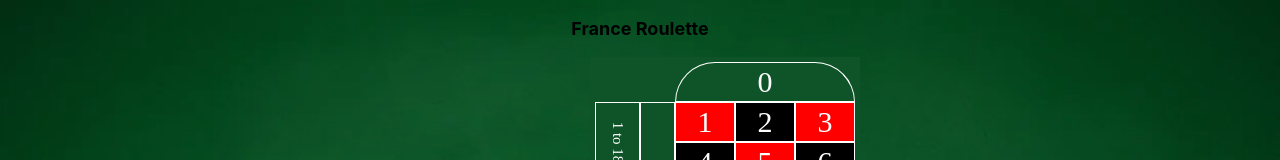
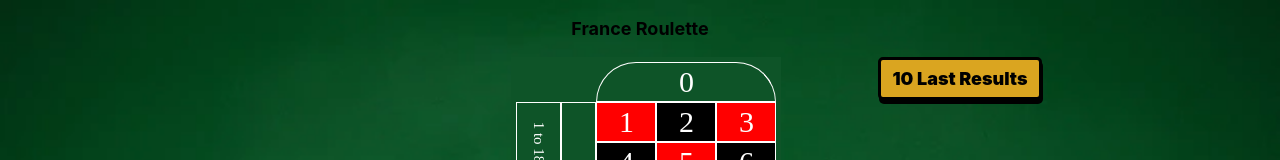
Before and after one commit to JoshuaDevCo/ok-casino, a React (Create React App) app: page /roulette in a window 1280 px wide. Shown: the top 160 px of the page. Built offline with nearby package versions, Linux system fonts and the light colour scheme.

Commit message:
add 10 last results talble

```diff
--- /dev/null
+++ b/src/Components/Roulette/History/index.js
@@ -0,0 +1,32 @@
+import React from 'react';
+import { useSelector } from 'react-redux'
+import { GeneralDiv, Table, TBody, TR, TD, TH } from "./style";
+import { TITLE } from "./utils"
+import { getColor } from "./../../Roulette/Spinner/rouletteOptions"
+
+const History = () => {
+    const lastResults = useSelector((state) => state.historyRouletteResults.value)
+    return (
+        <GeneralDiv>
+            <Table>
+                <TBody>
+                    <TR>
+                        <TH>{TITLE}</TH>
+                    </TR>
+                    {
+                        lastResults.map((lastResult, index) => {
+                            const color = getColor(lastResult)
+                            return (
+                                <TR key={index}>
+                                    <TD numberColor={color}>{lastResult}</TD>
+                                </TR>
+                            )
+                        })
+                    }
+                </TBody>
+            </Table>
+        </GeneralDiv>
+    );
+};
+
+export default History;
--- /dev/null
+++ b/src/Components/Roulette/History/style.js
@@ -0,0 +1,42 @@
+import styled from "styled-components"
+
+export const GeneralDiv = styled.div`
+    display: flex;
+    flex-direction: column;
+    justify-content: flex-start;
+    align-items: center;
+`;
+
+
+export const Table = styled.table`
+    border: 3px solid black;
+    border-radius: 5px;
+    box-shadow: black 1px 4px;
+    padding: 5px;
+    width: 105%;
+    background: goldenrod;
+`;
+
+export const TBody = styled.tbody`
+
+`;
+
+export const TR = styled.tr`
+    border: 3px solid black;
+`;
+
+export const TH = styled.th`
+    font-weight: 900;
+    font-size: large;
+`;
+
+export const TD = styled.td`
+    border: "3px solid black";
+    text-align: center;
+    font-size: medium;
+    font-weight: 700;
+    border-radius: 3px;
+    color: white;
+    background: ${props => props.numberColor};
+    padding: 3px;
+`;
--- /dev/null
+++ b/src/Components/Roulette/History/utils.js
@@ -0,0 +1 @@
+export const TITLE = "10 Last Results"
--- a/src/Components/Roulette/Spinner/index.js
+++ b/src/Components/Roulette/Spinner/index.js
@@ -7,6 +7,7 @@ import { useSelector, useDispatch } from 'react-redux'
 import { GeneralDiv, SpinButton } from "./style"
 import { splitPrizes, resetMoneyOnTable } from "./../Calculator"
 import { increaseMyMoney } from "./../../../Redux/Reducers/myMoneyReducer"
+import { addNewResult } from "./../../../Redux/Reducers/historyRouletteResultsReducer"
 import { resetMoneyImgFromTable } from "../Utils/functions"
 import { NONE_PRIZE, NO_MORE_BETS, SUM_PRIZE } from "../Utils/messages"
 import { notifyWarn, notifyInfo } from "../../../Utils/toasts"
@@ -26,6 +27,7 @@ const Spinner = () => {
 
     const handleFinishSpinnig = () => {
         addBallToWinner(realPrizeNumber)
+        dispatch(addNewResult(realPrizeNumber))
         const prize = splitPrizes(realPrizeNumber)
         if(prize > 0)
             notifyInfo(SUM_PRIZE(prize))
--- a/src/Components/Roulette/Spinner/rouletteOptions.js
+++ b/src/Components/Roulette/Spinner/rouletteOptions.js
@@ -1,5 +1,5 @@
 const defaultValues = [
-    { option: `0`, style: { backgroundColor: 'green' } },
+    { option: '0', style: { backgroundColor: 'green' } },
     { option: '32', style: { backgroundColor: 'red' } },
     { option: '15', style: { backgroundColor: 'black' } },
     { option: '19', style: { backgroundColor: 'red' } },
@@ -47,4 +47,8 @@ export const addBallToWinner = (place) => {
     })
 }
 export const resetValues = () => { roulette = defaultValues }
-export const getPrizeNumber = (place) => place && roulette[parseInt(place)].option
+export const getPrizeNumber = (place) => {
+    if(place) return roulette[parseInt(place)].option
+    if(place === 0) return roulette[0].option
+}
+export const getColor = (number) => defaultValues.find(value => value.option === number)?.style.backgroundColor
--- a/src/Components/Roulette/index.js
+++ b/src/Components/Roulette/index.js
@@ -2,6 +2,7 @@ import React from 'react';
 import Board from "./Board";
 import Spinner from "./Spinner";
 import MyMoney from "./MyMoney";
+import History from "./History";
 import { GeneralDiv, InteriorDiv, TitleGame } from "./style";
 import { ROULETTE_TITLE } from "./Utils/constants"
 
@@ -14,6 +15,7 @@ const Roulette = () => {
                 <MyMoney />
                 <Board />
                 <Spinner />
+                <History />
             </InteriorDiv>
         </GeneralDiv>
     );
--- /dev/null
+++ b/src/Redux/Reducers/historyRouletteResultsReducer.js
@@ -0,0 +1,20 @@
+import { createSlice } from '@reduxjs/toolkit'
+
+export const historyRouletteResultsReducer = createSlice({
+  name: 'historyRouletteResults',
+  initialState: {
+    value: [],
+  },
+  reducers: {
+    addNewResult: (state, action) => {
+      state.value.push(action.payload);
+      if (state.value.length > 10) {
+        state.value.shift();
+      }
+    },
+  },
+})
+
+export const { addNewResult } = historyRouletteResultsReducer.actions
+
+export default historyRouletteResultsReducer.reducer
--- a/src/Redux/store.js
+++ b/src/Redux/store.js
@@ -3,12 +3,14 @@ import prizeNumberReducer from './Reducers/prizeNumberReducer'
 import spinReducer from './Reducers/spinReducer'
 import chosenChipReducer from './Reducers/chosenChipReducer'
 import myMoneyReducer from './Reducers/myMoneyReducer'
+import historyRouletteResultsReducer from './Reducers/historyRouletteResultsReducer'
 
 export default configureStore({
     reducer: {
         prizeNumber: prizeNumberReducer,
         isSpin: spinReducer,
         chosenChip: chosenChipReducer,
-        myMoney: myMoneyReducer
+        myMoney: myMoneyReducer,
+        historyRouletteResults: historyRouletteResultsReducer
     },
 })
```
